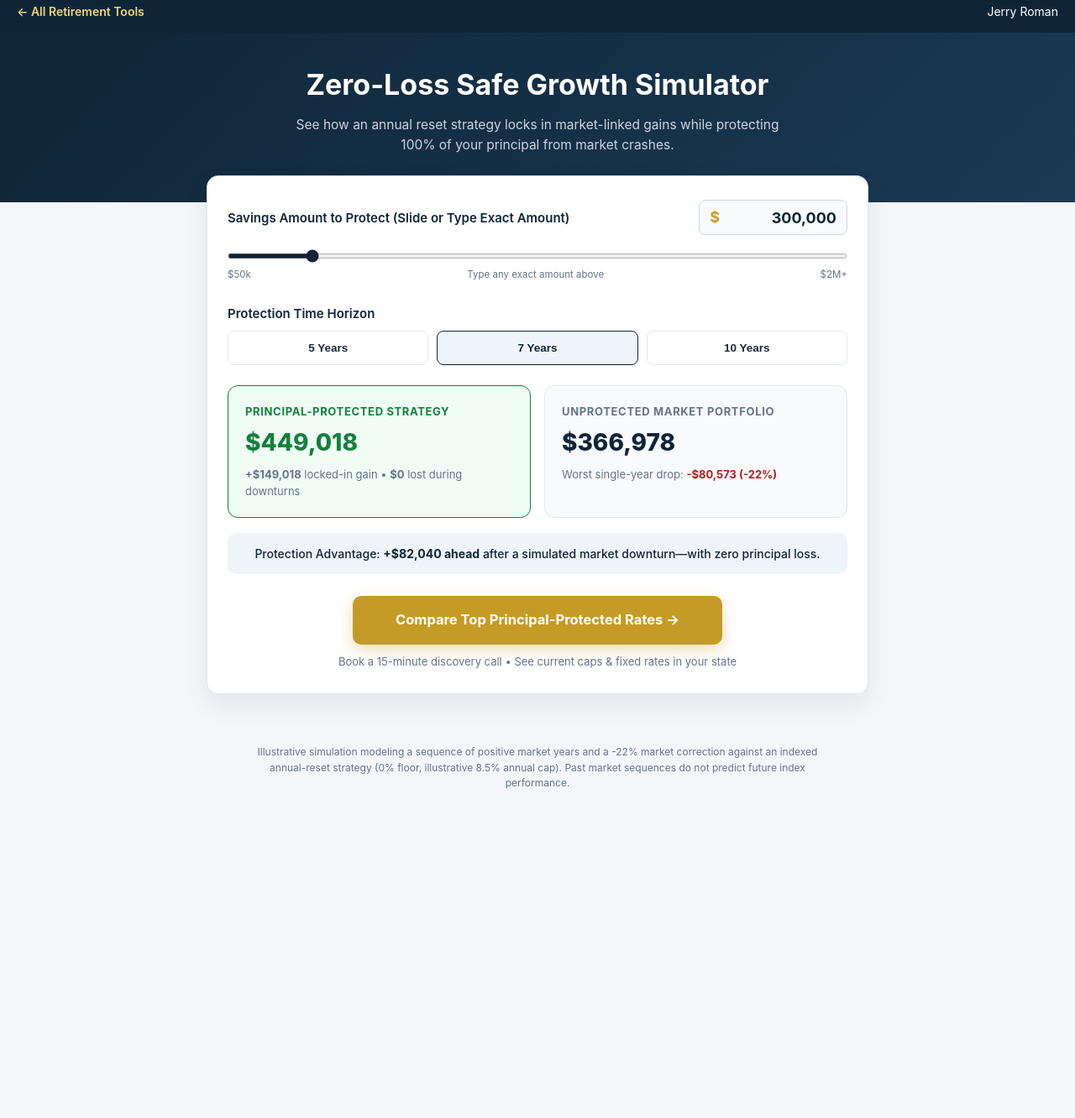
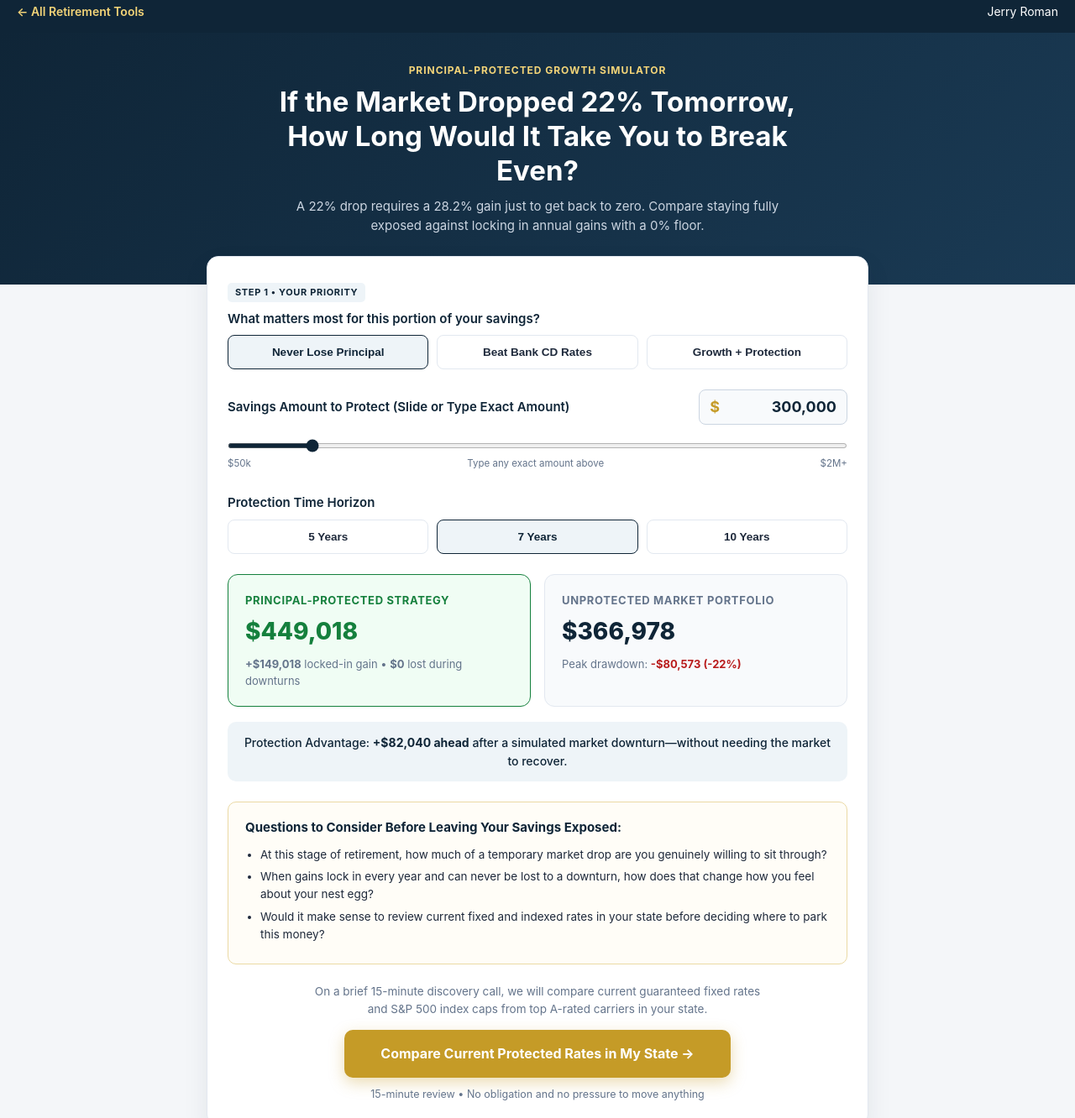
Before and after one commit to jromangfi21/retirement-calculators, a plain HTML site: page safe-growth.html in a window 1280 px wide. Shown: the part 11-1343 px from the top of the page at 84% size. Before the commit the page ends 994 px from the top, so only its background shows below. Drawn offline with Linux system fonts and the light colour scheme.

Commit message:
Update safe-growth.html

```diff
--- a/safe-growth.html
+++ b/safe-growth.html
@@ -3,7 +3,7 @@
 <head>
   <meta charset="UTF-8" />
   <meta name="viewport" content="width=device-width, initial-scale=1.0" />
-  <title>Zero-Loss Safe Growth Simulator | Principal Protection Calculator</title>
+  <title>Principal-Protected Growth Simulator | Downside Protection Calculator</title>
   <style>
     :root {
       --navy: #0f2537;
@@ -38,14 +38,22 @@
     .hero {
       background: linear-gradient(135deg, var(--navy) 0%, var(--navy-light) 100%);
       color: #fff;
-      padding: 36px 20px 56px;
+      padding: 36px 20px 58px;
       text-align: center;
     }
-    .hero h1 { font-size: clamp(24px, 4vw, 34px); margin-bottom: 10px; }
-    .hero p { color: #cbd5e1; max-width: 600px; margin: 0 auto; font-size: 15.5px; }
+    .hero-kicker {
+      font-size: 12px;
+      text-transform: uppercase;
+      letter-spacing: 0.08em;
+      color: #f3d478;
+      font-weight: 700;
+      margin-bottom: 8px;
+    }
+    .hero h1 { font-size: clamp(23px, 4vw, 33px); max-width: 680px; margin: 0 auto 10px; line-height: 1.24; }
+    .hero p { color: #cbd5e1; max-width: 600px; margin: 0 auto; font-size: 15px; }
     .wrap {
       max-width: 820px;
-      margin: -32px auto 60px;
+      margin: -34px auto 60px;
       padding: 0 16px;
     }
     .calc-card {
@@ -54,6 +62,18 @@
       border: 1px solid var(--border);
       box-shadow: 0 12px 30px rgba(15, 37, 55, 0.08);
       padding: 28px 24px;
+    }
+    .step-badge {
+      display: inline-block;
+      font-size: 11px;
+      font-weight: 700;
+      text-transform: uppercase;
+      letter-spacing: 0.06em;
+      color: var(--navy);
+      background: #eef4f8;
+      padding: 3px 9px;
+      border-radius: 5px;
+      margin-bottom: 8px;
     }
     .control { margin-bottom: 24px; }
     .control-header {
@@ -172,25 +192,49 @@
       text-align: center;
       font-weight: 500;
     }
+    .nepq-box {
+      margin-top: 24px;
+      background: #fffdf7;
+      border: 1px solid #ead9a4;
+      border-radius: 10px;
+      padding: 18px 20px;
+    }
+    .nepq-box h3 {
+      font-size: 15px;
+      color: var(--navy);
+      margin-bottom: 10px;
+    }
+    .nepq-box ul {
+      padding-left: 18px;
+      font-size: 13.5px;
+      color: var(--text);
+    }
+    .nepq-box li { margin-bottom: 6px; }
     .cta-section {
-      margin-top: 26px;
+      margin-top: 22px;
       text-align: center;
+    }
+    .expectation-note {
+      font-size: 13.5px;
+      color: var(--muted);
+      max-width: 540px;
+      margin: 0 auto 14px;
     }
     .cta-btn {
       display: inline-block;
       width: 100%;
-      max-width: 440px;
+      max-width: 460px;
       background: var(--gold);
       color: #fff;
       text-decoration: none;
       font-weight: 700;
-      font-size: 16.5px;
+      font-size: 16px;
       padding: 16px 24px;
       border-radius: 10px;
       box-shadow: 0 6px 18px rgba(197, 155, 39, 0.35);
     }
     .cta-btn:hover { background: var(--gold-hover); }
-    .cta-note { font-size: 13px; color: var(--muted); margin-top: 10px; }
+    .cta-note { font-size: 12.5px; color: var(--muted); margin-top: 10px; }
     footer {
       text-align: center;
       font-size: 12px;
@@ -208,12 +252,23 @@
   </div>
 
   <div class="hero">
-    <h1>Zero-Loss Safe Growth Simulator</h1>
-    <p>See how an annual reset strategy locks in market-linked gains while protecting 100% of your principal from market crashes.</p>
+    <div class="hero-kicker">Principal-Protected Growth Simulator</div>
+    <h1>If the Market Dropped 22% Tomorrow, How Long Would It Take You to Break Even?</h1>
+    <p>A 22% drop requires a 28.2% gain just to get back to zero. Compare staying fully exposed against locking in annual gains with a 0% floor.</p>
   </div>
 
   <div class="wrap">
     <div class="calc-card">
+      <div class="control">
+        <div class="step-badge">Step 1 &bull; Your Priority</div>
+        <label style="display:block; margin-bottom:6px;">What matters most for this portion of your savings?</label>
+        <div class="toggle-group">
+          <button type="button" class="toggle-btn active" id="pProt" onclick="setPriority('prot')">Never Lose Principal</button>
+          <button type="button" class="toggle-btn" id="pBeat" onclick="setPriority('beat')">Beat Bank CD Rates</button>
+          <button type="button" class="toggle-btn" id="pBoth" onclick="setPriority('both')">Growth + Protection</button>
+        </div>
+      </div>
+
       <div class="control">
         <div class="control-header">
           <label for="assetsInput">Savings Amount to Protect (Slide or Type Exact Amount)</label>
@@ -249,17 +304,27 @@
         <div class="res-card">
           <h3>Unprotected Market Portfolio</h3>
           <div class="big-num" id="mktEndVal">$374,820</div>
-          <div class="res-detail" id="mktDetail">Worst single-year drop: <strong style="color:#b91c1c;" id="worstDrop">-$66,000 (-22%)</strong></div>
+          <div class="res-detail" id="mktDetail">Peak drawdown: <strong style="color:#b91c1c;" id="worstDrop">-$66,000 (-22%)</strong></div>
         </div>
       </div>
 
       <div class="shield-banner" id="advantageBanner">
-        Protection Advantage: <strong>+$76,270 ahead</strong> after a simulated market correction—with zero sleepless nights.
+        Protection Advantage: <strong>+$76,270 ahead</strong> after a simulated market correction—without needing the market to recover.
+      </div>
+
+      <div class="nepq-box">
+        <h3>Questions to Consider Before Leaving Your Savings Exposed:</h3>
+        <ul>
+          <li>At this stage of retirement, how much of a temporary market drop are you genuinely willing to sit through?</li>
+          <li>When gains lock in every year and can never be lost to a downturn, how does that change how you feel about your nest egg?</li>
+          <li>Would it make sense to review current fixed and indexed rates in your state before deciding where to park this money?</li>
+        </ul>
       </div>
 
       <div class="cta-section">
-        <a href="https://marketingsimplifiedcrm.io/book/annuity-discovery-call-15-minutes-jerry-nfmc" target="_blank" rel="noopener" class="cta-btn">Compare Top Principal-Protected Rates &rarr;</a>
-        <div class="cta-note">Book a 15-minute discovery call &bull; See current caps &amp; fixed rates in your state</div>
+        <p class="expectation-note">On a brief 15-minute discovery call, we will compare current guaranteed fixed rates and S&amp;P 500 index caps from top A-rated carriers in your state.</p>
+        <a href="https://marketingsimplifiedcrm.io/book/annuity-discovery-call-15-minutes-jerry-nfmc" target="_blank" rel="noopener" class="cta-btn">Compare Current Protected Rates in My State &rarr;</a>
+        <div class="cta-note">15-minute review &bull; No obligation and no pressure to move anything</div>
       </div>
     </div>
   </div>
@@ -276,6 +341,12 @@
 
     const sliderEl = document.getElementById('assetsSlider');
     const inputEl = document.getElementById('assetsInput');
+
+    function setPriority(p) {
+      document.getElementById('pProt').classList.toggle('active', p === 'prot');
+      document.getElementById('pBeat').classList.toggle('active', p === 'beat');
+      document.getElementById('pBoth').classList.toggle('active', p === 'both');
+    }
 
     function setYears(y) {
       horizon = y;
@@ -340,7 +411,7 @@
       document.getElementById('protDetail').innerHTML = `<strong>+${fmt(protGain)}</strong> locked-in gain &bull; <strong>$0</strong> lost during downturns`;
       document.getElementById('mktEndVal').textContent = fmt(mktVal);
       document.getElementById('worstDrop').textContent = `-${fmt(worstDollarDrop)} (-22%)`;
-      document.getElementById('advantageBanner').innerHTML = `Protection Advantage: <strong>+${fmt(diff)} ahead</strong> after a simulated market downturn—with zero principal loss.`;
+      document.getElementById('advantageBanner').innerHTML = `Protection Advantage: <strong>+${fmt(diff)} ahead</strong> after a simulated market downturn—without needing the market to recover.`;
     }
 
     calculate();
```
